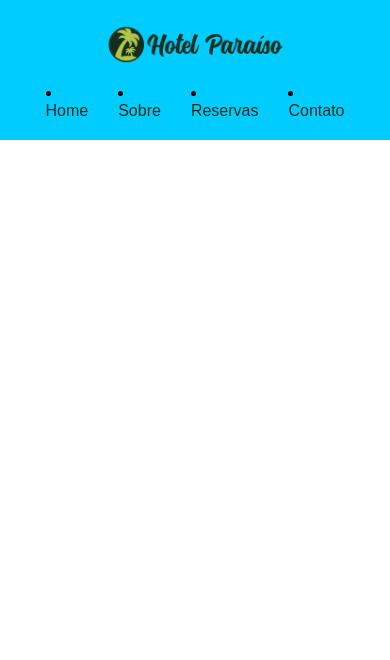
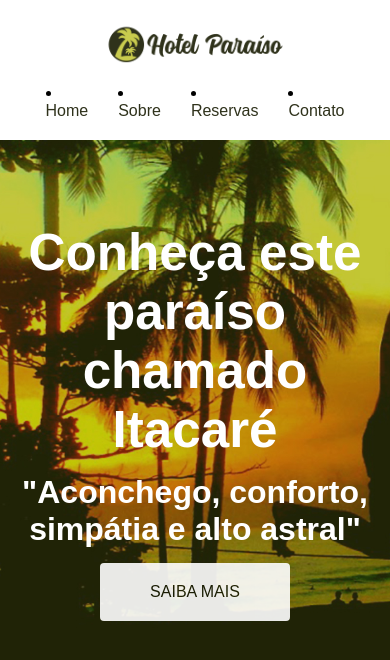
Before and after one commit to Rodrig0S4/Initial-Project---Flexbox, a plain HTML site: page index.html in a window 390 px wide. Drawn offline with Linux system fonts and the light colour scheme.

Commit message:
[Feature - Task: Added hero-image]

```diff
--- a/css/style.css
+++ b/css/style.css
@@ -22,7 +22,7 @@ a:hover {
 
 /*Header*/
 header {
-    background-color: rgb(0, 204, 255);
+    /*background-color: rgb(0, 204, 255); */
     width: 100%;
     position: absolute;
     top: 0;
@@ -31,6 +31,7 @@ header {
     justify-content: space-between;
     align-items: center;
     padding: 20px 50px;
+    background-color: #fff;
 }
 
 /*Header Logo*/
@@ -59,10 +60,53 @@ header li:last-child {
 }
 
 @media(max-width:700px) {
-    header {flex-direction: column;
+    header {
+        flex-direction: column;
+    }
+    header img {
+        margin-bottom: 15px;
     }
 }
 
-header img {
+
+/*Hero*/
+.hero {
+    background-image: url(../img/hero.jpg);
+    background-size: cover;
+    min-height: 100vh;
+    display: flex;
+    justify-content: center;
+    align-items: center;
+    flex-direction: column;
+    color: #fff;
+    text-align: center;
+}
+
+@media(max-width:700px) {
+    .hero h1 {
+        font-size: 2.5rem;
+    }
+    .hero h3 {
+        font-size: 1.5rem;
+    }
+}
+
+
+
+.hero h1 {
+    font-size: 3.2rem;
     margin-bottom: 15px;
 }
+
+.hero h3 {
+   font-size: 2rem;
+   margin-bottom: 15px;
+}
+
+.hero .btn {
+    background-color: #fff;
+    border-radius: 4px;
+    color: #191c03;
+    padding: 20px 50px;
+    text-transform: uppercase;
+}
--- a/index.html
+++ b/index.html
@@ -9,7 +9,6 @@
 
         <link rel="stylesheet" href="css/style.css">
     </head>
-
 
     <body>
 
@@ -23,5 +22,12 @@
             </nav>
         </header>
 
+        <section class="hero">
+            <h1>Conheça este paraíso chamado Itacaré</h1>
+            <h3>"Aconchego, conforto, simpátia e alto astral"</h3>
+            <a class="btn" href="">Saiba mais</a>
+
+        </section>
+
     </body>
 </html>
```
